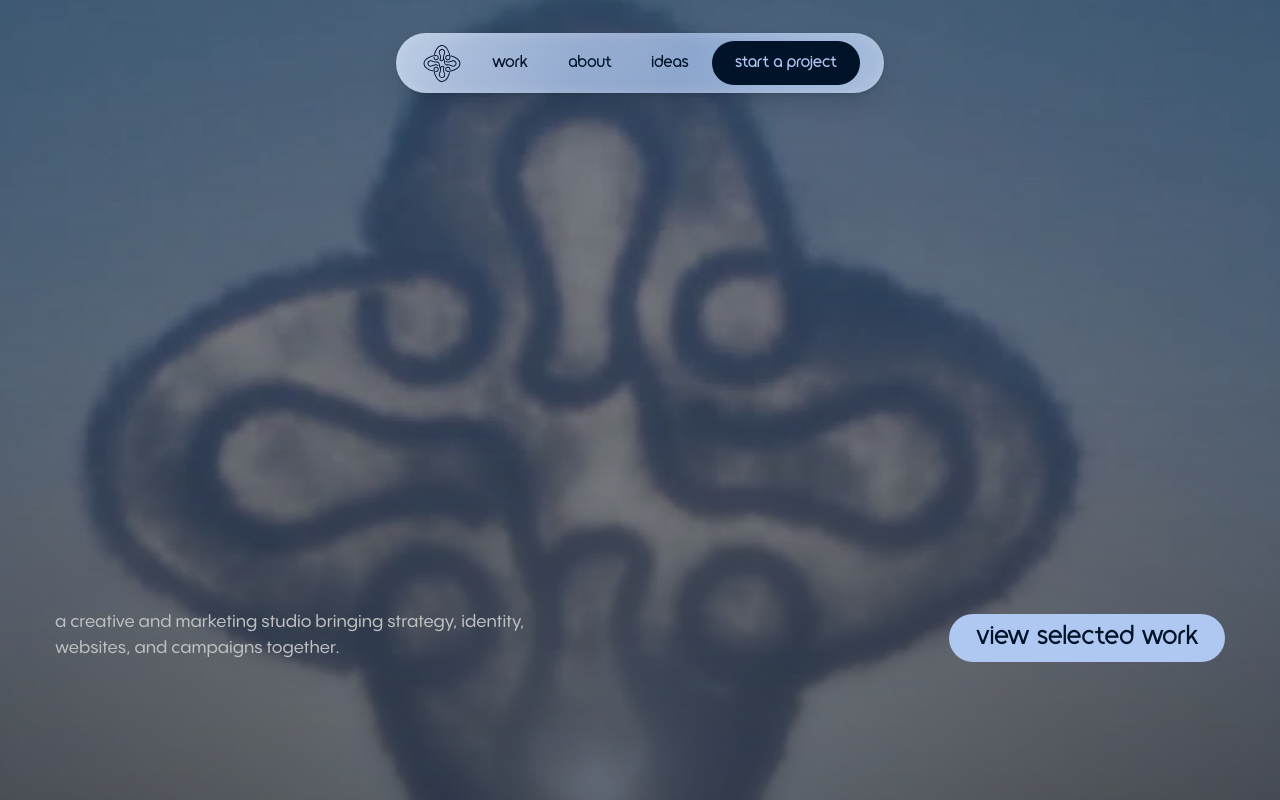
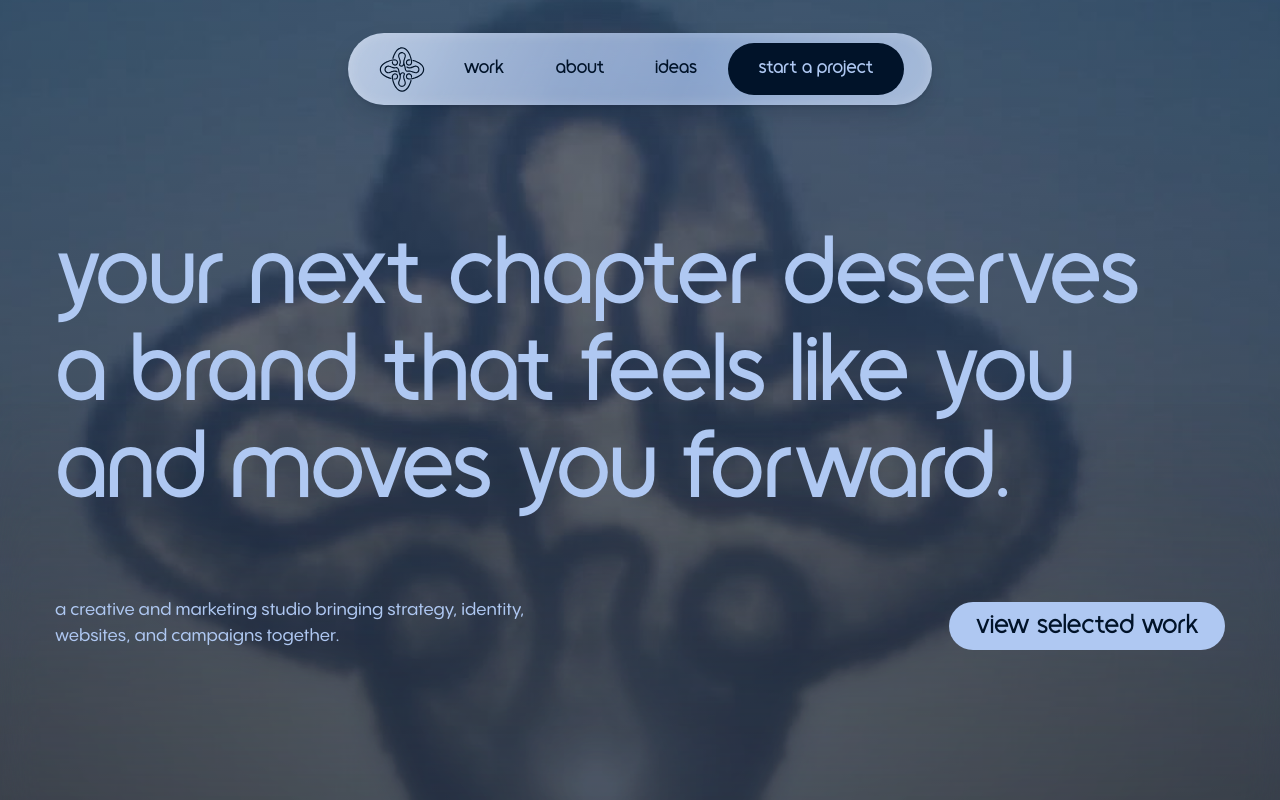
Before and after one commit to cedarandcactus/burgama-site-14.5, a Next.js app: page / in a window 1280 px wide. Shown: the top 800 px of the page. Built offline with nearby package versions, Linux system fonts and the light colour scheme.

Commit message:
feat: adjust header and heroFrame styles for better layout and readability

```diff
--- a/app/cyan-shell.css
+++ b/app/cyan-shell.css
@@ -3,16 +3,16 @@
   --cyan-ink: var(--palette-powder);
   --cyan-shade: var(--palette-powder-deep);
   --control-basis-width: clamp(18rem, 22vw, 20rem);
-  --header-control-height: 44px;
-  --header-shell-padding: 8px;
-  --header-shell-inline-padding: 24px;
-  --header-control-gap: 8px;
-  --header-link-gap: 4px;
-  --header-link-width: 4.75rem;
-  --header-action-width: 9.25rem;
-  --header-toggle-width: 4.5rem;
-  --header-label-size: 1rem;
-  --header-symbol-size: 40px;
+  --header-control-height: 52px;
+  --header-shell-padding: 10px;
+  --header-shell-inline-padding: 28px;
+  --header-control-gap: 12px;
+  --header-link-gap: 8px;
+  --header-link-width: 5.5rem;
+  --header-action-width: 11rem;
+  --header-toggle-width: 5rem;
+  --header-label-size: 1.125rem;
+  --header-symbol-size: 48px;
   --header-top-inset: 9px;
   --header-top: max(var(--header-top-inset), env(safe-area-inset-top, 0px));
   --header-compact-height: calc(var(--header-control-height) + 2 * var(--header-shell-padding));
@@ -380,6 +380,17 @@ body:has(.cyan-header[data-home='true']) #main {
   }
 }
 
+@media (min-width: 700px) and (max-width: 799px) {
+  :root {
+    --header-shell-inline-padding: 24px;
+    --header-control-gap: 8px;
+    --header-link-width: 4.5rem;
+    --header-action-width: 9.75rem;
+    --header-toggle-width: 4.5rem;
+    --header-label-size: 1.0625rem;
+  }
+}
+
 @media (max-width: 699px) {
   :root {
     --header-top-inset: 8px;
--- a/components/home/home-page.module.css
+++ b/components/home/home-page.module.css
@@ -68,7 +68,7 @@
   content: '';
   position: absolute;
   inset: 0;
-  background: linear-gradient(180deg, color-mix(in srgb, var(--palette-navy) 32%, transparent), color-mix(in srgb, var(--palette-navy) 48%, transparent) 48%, color-mix(in srgb, var(--palette-navy) 76%, transparent));
+  background: linear-gradient(180deg, color-mix(in srgb, var(--palette-navy) 40%, transparent), color-mix(in srgb, var(--palette-navy) 62%, transparent) 48%, color-mix(in srgb, var(--palette-navy) 76%, transparent));
 }
 
 .heroFrame {
@@ -87,12 +87,13 @@
   margin-inline: auto;
   flex-direction: column;
   gap: clamp(48px, 6vw, 88px);
+  color: var(--palette-powder);
 }
 
 .heroFrame h1 {
   display: grid;
   margin: 0;
-  font-size: clamp(3.25rem, calc(9.3vw - 1.375rem), 7.75rem);
+  font-size: clamp(3rem, calc(8.6vw - 1.25rem), 7.125rem);
   font-weight: 400;
   line-height: 1.08;
   letter-spacing: normal;
@@ -127,6 +128,7 @@
 .heroStatement p {
   max-width: 44ch;
   margin: 0;
+  color: inherit;
   font-size: clamp(16px, 1.35vw, 20px);
   font-weight: 500;
   line-height: 1.5;
@@ -702,7 +704,7 @@
   }
 
   .heroFrame h1 {
-    font-size: clamp(2.5rem, calc(1.25rem + 6vw), 3.25rem);
+    font-size: clamp(2.375rem, calc(1.1875rem + 5.6vw), 3rem);
   }
 
   .heroStatement {
```
